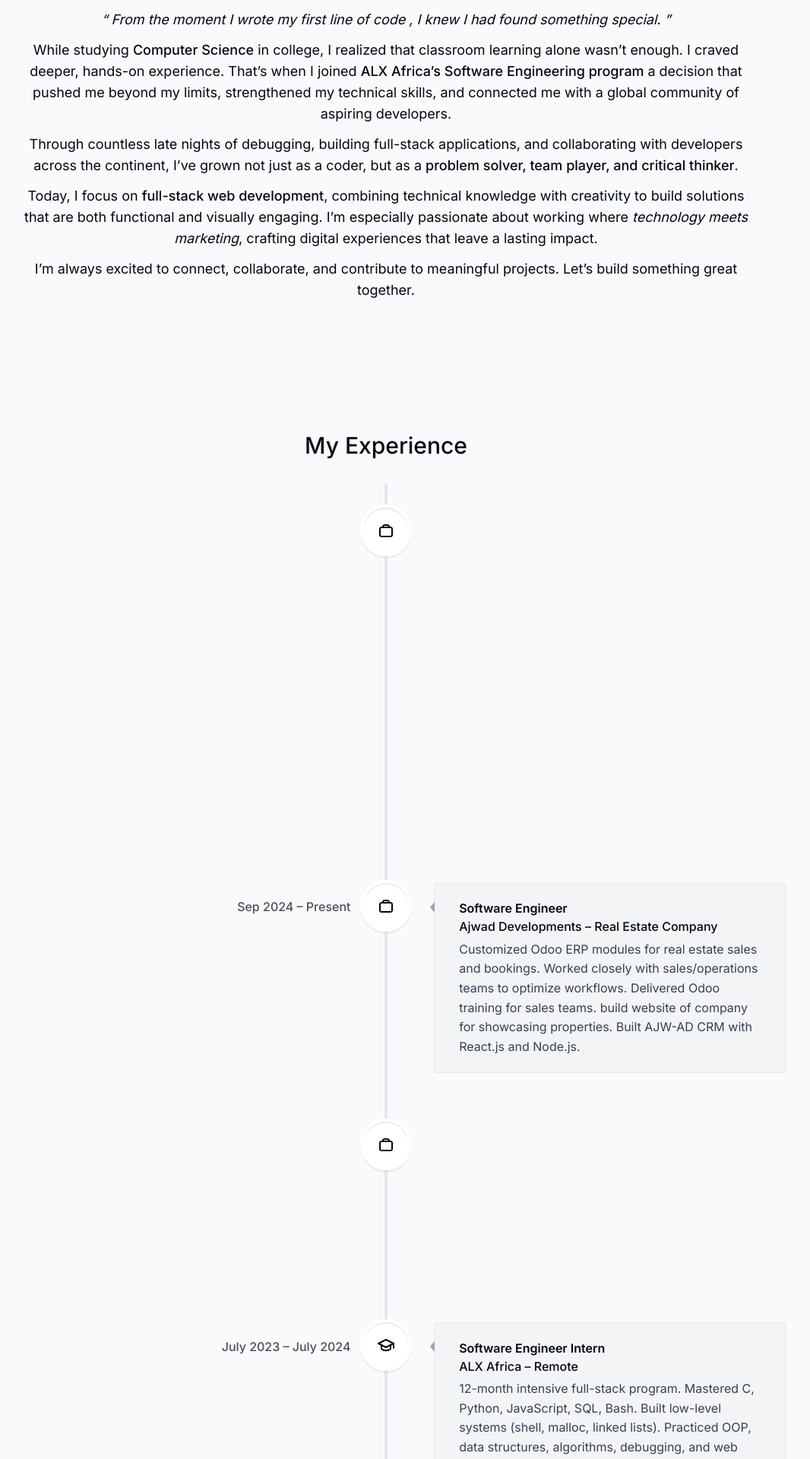
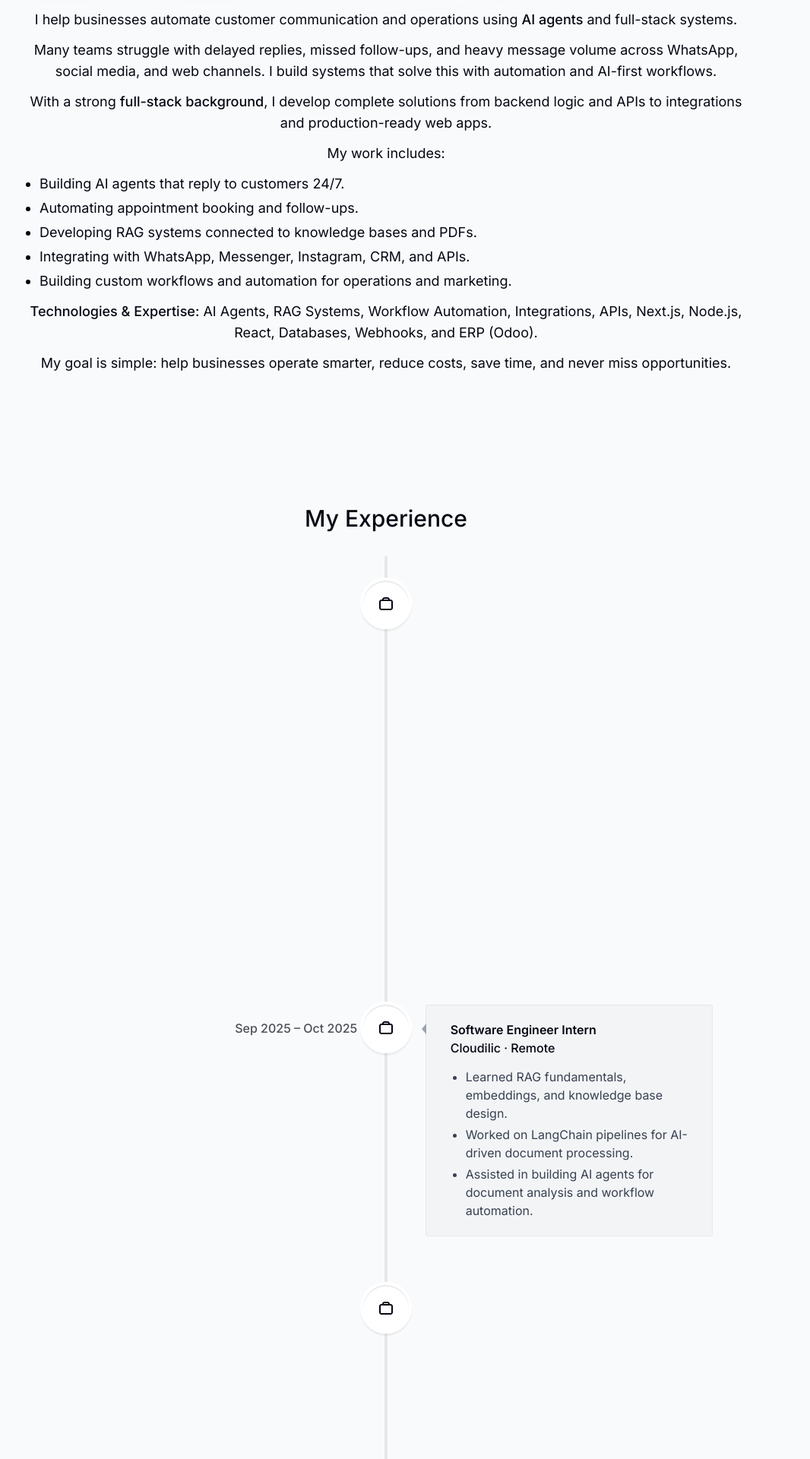
Before and after one commit to Yousefeslam214/Next.js-Portfolio, a Next.js app: page / in a window 1280 px wide. Shown: the part 880-2800 px from the top of the page at 76% size, without its empty margins (132-1198 px from the left). Built offline with nearby package versions, Linux system fonts and the light colour scheme.

Commit message:
feat(about, experience, intro, skills): update content and structure for improved clarity and engagement

```diff
--- a/components/about.tsx
+++ b/components/about.tsx
@@ -18,46 +18,44 @@ export default function About() {
       id="about">
       <SectionHeading>About me</SectionHeading>
       <p className="mb-3 text-lg">
-        <span className="italic">
-          “ From the moment I wrote my first line of code , I knew I had found
-          something special. ”
-        </span>
+        I help businesses automate customer communication and operations using{" "}
+        <span className="font-medium">AI agents</span> and full-stack systems.
       </p>
 
       <p className="mb-3 text-lg">
-        While studying <span className="font-medium">Computer Science</span> in
-        college, I realized that classroom learning alone wasn’t enough. I
-        craved deeper, hands-on experience. That’s when I joined{" "}
-        <span className="font-medium">
-          ALX Africa’s Software Engineering program{" "}
-        </span>
-        a decision that pushed me beyond my limits, strengthened my technical
-        skills, and connected me with a global community of aspiring developers.
+        Many teams struggle with delayed replies, missed follow-ups, and heavy
+        message volume across WhatsApp, social media, and web channels. I build
+        systems that solve this with automation and AI-first workflows.
       </p>
 
       <p className="mb-3 text-lg">
-        Through countless late nights of debugging, building full-stack
-        applications, and collaborating with developers across the continent,
-        I’ve grown not just as a coder, but as a{" "}
-        <span className="font-medium">
-          problem solver, team player, and critical thinker
-        </span>
-        .
+        With a strong <span className="font-medium">full-stack background</span>
+        , I develop complete solutions from backend logic and APIs to
+        integrations and production-ready web apps.
       </p>
 
       <p className="mb-3 text-lg">
-        Today, I focus on{" "}
-        <span className="font-medium">full-stack web development</span>,
-        combining technical knowledge with creativity to build solutions that
-        are both functional and visually engaging. I’m especially passionate
-        about working where{" "}
-        <span className="italic">technology meets marketing</span>, crafting
-        digital experiences that leave a lasting impact.
+        My work includes:
+      </p>
+      <ul className="mb-3 list-disc space-y-1 pl-6 text-left text-lg">
+        <li>Building AI agents that reply to customers 24/7.</li>
+        <li>Automating appointment booking and follow-ups.</li>
+        <li>Developing RAG systems connected to knowledge bases and PDFs.</li>
+        <li>Integrating with WhatsApp, Messenger, Instagram, CRM, and APIs.</li>
+        <li>
+          Building custom workflows and automation for operations and marketing.
+        </li>
+      </ul>
+
+      <p className="mb-3 text-lg">
+        <span className="font-medium">Technologies & Expertise:</span> AI
+        Agents, RAG Systems, Workflow Automation, Integrations, APIs, Next.js,
+        Node.js, React, Databases, Webhooks, and ERP (Odoo).
       </p>
 
       <p className="mb-3 text-lg">
-        I’m always excited to connect, collaborate, and contribute to meaningful
-        projects. Let’s build something great together.
+        My goal is simple: help businesses operate smarter, reduce costs, save
+        time, and never miss opportunities.
       </p>
     </motion.section>
   );
--- a/components/experience.tsx
+++ b/components/experience.tsx
@@ -14,6 +14,8 @@ import { useTheme } from "@/context/theme-context";
 export default function Experience() {
   const { ref } = useSectionInView("Experience");
   const { theme } = useTheme();
+  const linkedinExperienceUrl =
+    "https://www.linkedin.com/in/yousef-eslam-dev/details/experience/";
 
   return (
     <section id="experience" ref={ref} className="scroll-mt-28 mb-28 sm:mb-40">
@@ -46,13 +48,34 @@ export default function Experience() {
             >
               <h3 className="font-semibold capitalize">{item.title}</h3>
               <p className="font-normal !mt-0">{item.location}</p>
-              <p className="!mt-1 !font-normal text-gray-700 dark:text-white/75">
-                {item.description}
-              </p>
+              <ul className="!mt-3 list-disc space-y-1 pl-5 text-gray-700 dark:text-white/75">
+                {item.highlights.map((highlight) => (
+                  <li key={highlight}>{highlight}</li>
+                ))}
+              </ul>
+              {item.skills && (
+                <p className="!mt-3 !font-medium text-gray-800 dark:text-white/90">
+                  Skills: {item.skills}
+                </p>
+              )}
             </VerticalTimelineElement>
           </React.Fragment>
         ))}
       </VerticalTimeline>
+
+      <div className="mx-auto mt-12 max-w-4xl rounded-2xl border border-black/10 bg-gray-100 p-8 text-center shadow-sm sm:p-12 dark:border-white/10 dark:bg-white/10">
+        <p className="text-lg font-semibold sm:text-2xl">
+          For full experience details, visit my LinkedIn profile
+        </p>
+        <a
+          href={linkedinExperienceUrl}
+          target="_blank"
+          rel="noopener noreferrer"
+          className="mt-5 inline-flex rounded-xl bg-black px-6 py-3 text-sm font-semibold text-white transition hover:opacity-90 dark:bg-white dark:text-black"
+        >
+          View Full Experience
+        </a>
+      </div>
     </section>
   );
 }
--- a/components/project.tsx
+++ b/components/project.tsx
@@ -125,7 +125,7 @@ export default function Project({
         <section className="bg-gray-100 max-w-[42rem] border border-black/5 rounded-lg overflow-hidden sm:pr-8 relative sm:h-[20rem] hover:bg-gray-200 transition sm:group-even:pl-8 dark:text-white dark:bg-white/10 dark:hover:bg-white/20">
           <div className="pt-4 pb-7 px-5 sm:pr-2 sm:pt-10 sm:max-w-[50%] flex flex-col h-full sm:group-even:ml-[18rem]">
             <h3 className="text-2xl font-semibold">{title}</h3>
-            <p className="mt-2 leading-relaxed text-gray-700 dark:text-white/70">
+            <p className="mt-2 line-clamp-4 leading-relaxed text-gray-700 dark:text-white/70">
               {description}
             </p>
 
--- a/components/skills.tsx
+++ b/components/skills.tsx
@@ -5,20 +5,73 @@ import SectionHeading from "./section-heading";
 import { skillsData } from "@/lib/data";
 import { useSectionInView } from "@/lib/hooks";
 import { motion } from "framer-motion";
+import { Bot, Code2, Database, Wrench } from "lucide-react";
 
 const fadeInAnimationVariants = {
   initial: {
     opacity: 0,
-    y: 100,
+    y: 40,
   },
   animate: (index: number) => ({
     opacity: 1,
     y: 0,
     transition: {
-      delay: 0.05 * index,
+      delay: 0.08 * index,
     },
   }),
 };
+
+const skillsByCategory = [
+  {
+    title: "AI & Automation",
+    description: "Building intelligent agents and automated workflows.",
+    icon: Bot,
+    skills: [
+      "AI Agents",
+      "RAG Systems",
+      "LangChain",
+      "Workflow Automation",
+      "Webhooks",
+      "APIs",
+    ],
+  },
+  {
+    title: "Frontend",
+    description: "Crafting responsive and scalable interfaces.",
+    icon: Code2,
+    skills: [
+      "Next.js",
+      "React",
+      "TypeScript",
+      "JavaScript",
+      "Tailwind",
+      "Framer Motion",
+      "HTML",
+      "CSS",
+    ],
+  },
+  {
+    title: "Backend & Data",
+    description: "Designing APIs, services, and data-driven systems.",
+    icon: Database,
+    skills: [
+      "Node.js",
+      "Express",
+      "Python",
+      "PostgreSQL",
+      "MongoDB",
+      "Redux",
+      "Vector Databases",
+      "Odoo",
+    ],
+  },
+  {
+    title: "Tools & Delivery",
+    description: "Shipping reliable products with modern tooling.",
+    icon: Wrench,
+    skills: ["Git", "CI/CD", "DevOps", "System Design", "WordPress", "Shopify"],
+  },
+] as const;
 
 export default function Skills() {
   const { ref } = useSectionInView("Skills");
@@ -30,23 +83,55 @@ export default function Skills() {
       className="mb-28 max-w-[53rem] scroll-mt-28 text-center sm:mb-40"
     >
       <SectionHeading>My skills</SectionHeading>
-      <ul className="flex flex-wrap justify-center gap-2 text-lg text-gray-800">
-        {skillsData.map((skill, index) => (
-          <motion.li
-            className="bg-white borderBlack rounded-xl px-5 py-3 dark:bg-white/10 dark:text-white/80"
-            key={index}
+      <p className="mx-auto mb-8 max-w-2xl text-sm text-gray-600 dark:text-white/70 sm:text-base">
+        Technologies I use to build AI-powered automations and production-ready
+        web applications.
+      </p>
+
+      <div className="grid grid-cols-1 gap-4 text-left sm:grid-cols-2">
+        {skillsByCategory.map((group, index) => {
+          const Icon = group.icon;
+
+          return (
+            <motion.article
+              key={group.title}
+              className="rounded-2xl border border-black/10 bg-white/80 p-5 shadow-sm dark:border-white/10 dark:bg-white/10"
               variants={fadeInAnimationVariants}
               initial="initial"
               whileInView="animate"
-            viewport={{
-              once: true,
-            }}
+              viewport={{ once: true }}
               custom={index}
             >
+              <div className="mb-3 flex items-center gap-3">
+                <span className="inline-flex h-8 w-8 items-center justify-center rounded-lg bg-black text-white dark:bg-white dark:text-black">
+                  <Icon className="h-4 w-4" />
+                </span>
+                <h3 className="text-lg font-semibold">{group.title}</h3>
+              </div>
+
+              <p className="mb-4 text-sm text-gray-600 dark:text-white/70">
+                {group.description}
+              </p>
+
+              <ul className="flex flex-wrap gap-2">
+                {group.skills.map((skill) => (
+                  <li
+                    key={skill}
+                    className="rounded-lg border border-black/10 bg-gray-100 px-3 py-1.5 text-sm text-gray-800 dark:border-white/15 dark:bg-white/10 dark:text-white/80"
+                  >
                     {skill}
-          </motion.li>
+                  </li>
                 ))}
               </ul>
+            </motion.article>
+          );
+        })}
+      </div>
+
+      <p className="mt-6 text-xs text-gray-500 dark:text-white/60">
+        {skillsData.length} skills across AI, full-stack engineering, and
+        delivery.
+      </p>
     </section>
   );
 }
--- a/lib/data.ts
+++ b/lib/data.ts
@@ -41,49 +41,112 @@ export const links = [
   },
 ] as const;
 
-export const experiencesData = [
+export type ExperienceData = {
+  title: string;
+  location: string;
+  date: string;
+  highlights: string[];
+  skills?: string;
+  icon: React.ReactElement;
+};
+
+export const experiencesData: readonly ExperienceData[] = [
   {
-    title: "Intern Frontend Web Developer",
-    location: "Crystal Soft – ERP Company",
-    description: `
-      I interned at Crystal ERP, where I worked on a large ERP system and got real-world experience with both frontend development and business logic.
-
-      I collaborated with senior frontend and backend developers, and I also learned a lot from the General Manager about how business needs translate into technical features.
-
-      ✅ What I gained:
-      • Experience in big, real systems (with both good and bad architecture)
-      • Better understanding of how frontend and backend teams work together
-      • Exposure to real business logic and how decisions are made
-      • Improved my coding skills and learned to work in a team
-    `,
+    title: "Software Engineer",
+    location: "Cloudilic · Remote",
+    date: "Oct 2025 – Present",
+    highlights: [
+      "Built and improved RAG systems connected to internal knowledge bases and PDFs.",
+      "Developed AI agents for structured document analysis and workflow-based responses.",
+      "Integrated AI solutions across Meta channels (WhatsApp, Messenger, Instagram).",
+      "Built Dragify automations with Google Workspace, Calendar, and Microsoft integrations.",
+    ],
+    skills:
+      "LangChain, Graph Embeddings, AI Agents, Knowledge Graph Embeddings, Vector Databases, Webhooks, RAG",
     icon: React.createElement(CgWorkAlt),
-    date: "June 2025 – July 2025",
+  },
+  {
+    title: "Software Engineer Intern",
+    location: "Cloudilic · Remote",
+    date: "Sep 2025 – Oct 2025",
+    highlights: [
+      "Learned RAG fundamentals, embeddings, and knowledge base design.",
+      "Worked on LangChain pipelines for AI-driven document processing.",
+      "Assisted in building AI agents for document analysis and workflow automation.",
+    ],
+    icon: React.createElement(CgWorkAlt),
+  },
+  {
+    title: "Web Developer",
+    location: "Marketing Agency Omilet · Contract · Remote",
+    date: "Sep 2025 – Oct 2025",
+    highlights: [
+      "Built and customized Shopify themes with Liquid and dynamic sections.",
+      "Extended WordPress, Shopify, and Odoo projects with custom code improvements.",
+      "Joined client and pre-sales meetings to translate business goals into technical scope.",
+      "Collaborated with design and marketing teams on conversion-focused web projects.",
+    ],
+    icon: React.createElement(CgWorkAlt),
   },
   {
     title: "Software Engineer",
-    location: "Ajwad Developments – Real Estate Company",
-    description:
-      "Customized Odoo ERP modules for real estate sales and bookings. Worked closely with sales/operations teams to optimize workflows.  Delivered Odoo training for sales teams. build website of company for showcasing properties. Built AJW-AD CRM with React.js and Node.js.",
+    location: "Ajwad Developments · Part-time · Cairo, Egypt",
+    date: "Sep 2024 – Oct 2025",
+    highlights: [
+      "Customized Odoo ERP modules for real-estate workflows and payment plans.",
+      "Improved CRM processes for lead follow-up, client management, and sales tracking.",
+      "Developed and enhanced company website using Next.js, Node.js, and TypeScript.",
+      "Trained sales teams and collaborated across sales, marketing, IT, and management.",
+    ],
     icon: React.createElement(CgWorkAlt),
-    date: "Sep 2024 – Present",
   },
   {
-    title: "Full Stack Oracle Developer Intern",
-    location: "Esperti Solutions – Software Company",
-    description:
-      "Built ERP modules using Oracle APEX and PL/SQL. Helped automate core enterprise workflows and designed business logic. Gained deep knowledge of ERP system architecture.",
-    icon: React.createElement(CgWorkAlt),
-    date: "July 2024 – Sep 2024",
+    title: "Software Trainee",
+    location: "Al-Gammal Group · Internship · Cairo, Egypt",
+    date: "Aug 2025",
+    highlights: [
+      "Observed enterprise workflows and team structures in a large organization.",
+      "Learned how ERP+ supports operations and HR processes.",
+      "Strengthened ERP workflow understanding and professional communication.",
+    ],
+    icon: React.createElement(LuGraduationCap),
   },
   {
-    title: "Software Engineer Intern",
-    location: "ALX Africa – Remote",
-    description:
-      "12-month intensive full-stack program. Mastered C, Python, JavaScript, SQL, Bash. Built low-level systems (shell, malloc, linked lists). Practiced OOP, data structures, algorithms, debugging, and web development.",
+    title: "Frontend Web Developer",
+    location: "Crystal Soft · Internship · Cairo, Egypt",
+    date: "Jun 2025 – Jul 2025",
+    highlights: [
+      "Worked on a large ERP frontend with real business logic scenarios.",
+      "Collaborated with frontend and backend teams in a production environment.",
+      "Improved system understanding, teamwork, and practical coding skills.",
+    ],
+    icon: React.createElement(CgWorkAlt),
+  },
+  {
+    title: "Full Stack Oracle Developer",
+    location: "Esperti Solutions · Internship · Cairo, Egypt",
+    date: "Aug 2024 – Sep 2024",
+    highlights: [
+      "Developed ERP modules using Oracle APEX and PL/SQL.",
+      "Automated business workflows across finance, sales, and HR.",
+      "Gained hands-on ERP architecture and backend integration experience.",
+    ],
+    skills: "PL/SQL, Business Workflows, Enterprise Resource Planning (ERP)",
+    icon: React.createElement(CgWorkAlt),
+  },
+  {
+    title: "Software Engineer Internship",
+    location: "ALX Africa · Remote",
+    date: "Aug 2023 – Aug 2024",
+    highlights: [
+      "Completed a 12-month intensive full-stack software engineering program.",
+      "Built low-level systems (shell, malloc, linked lists) and backend projects.",
+      "Strengthened OOP, algorithms, debugging, and web development foundations.",
+    ],
+    skills: "Software Development, Node.js, React.js, C++, Software Engineering",
     icon: React.createElement(LuGraduationCap),
-    date: "July 2023 – July 2024",
   },
-] as const;
+];
 
 export type ProjectData = {
   slug: string;
@@ -227,22 +290,31 @@ export const projectsData: readonly ProjectData[] = [
 ];
 
 export const skillsData = [
+  "AI Agents",
+  "RAG Systems",
+  "LangChain",
+  "Workflow Automation",
+  "Webhooks",
+  "APIs",
   "Next.js",
   "React",
   "Node.js",
   "Express",
-  "Odoo",
   "TypeScript",
   "JavaScript",
   "Python",
+  "WordPress",
+  "Shopify",
+  "Odoo",
   "Tailwind",
   "PostgreSQL",
   "MongoDB",
   "Redux",
-  // "Prisma",
-  // "GraphQL",
-  // "Apollo",
+  "Vector Databases",
   "Framer Motion",
+  "CI/CD",
+  "DevOps",
+  "System Design",
   "Git",
   "CSS",
   "HTML",
```
Also changed, not shown: components/intro.tsx (+8 -17 lines), public/yousef.png (added), public/yousef11.png (added). Lines whose indentation alone changed are shown as unchanged.
